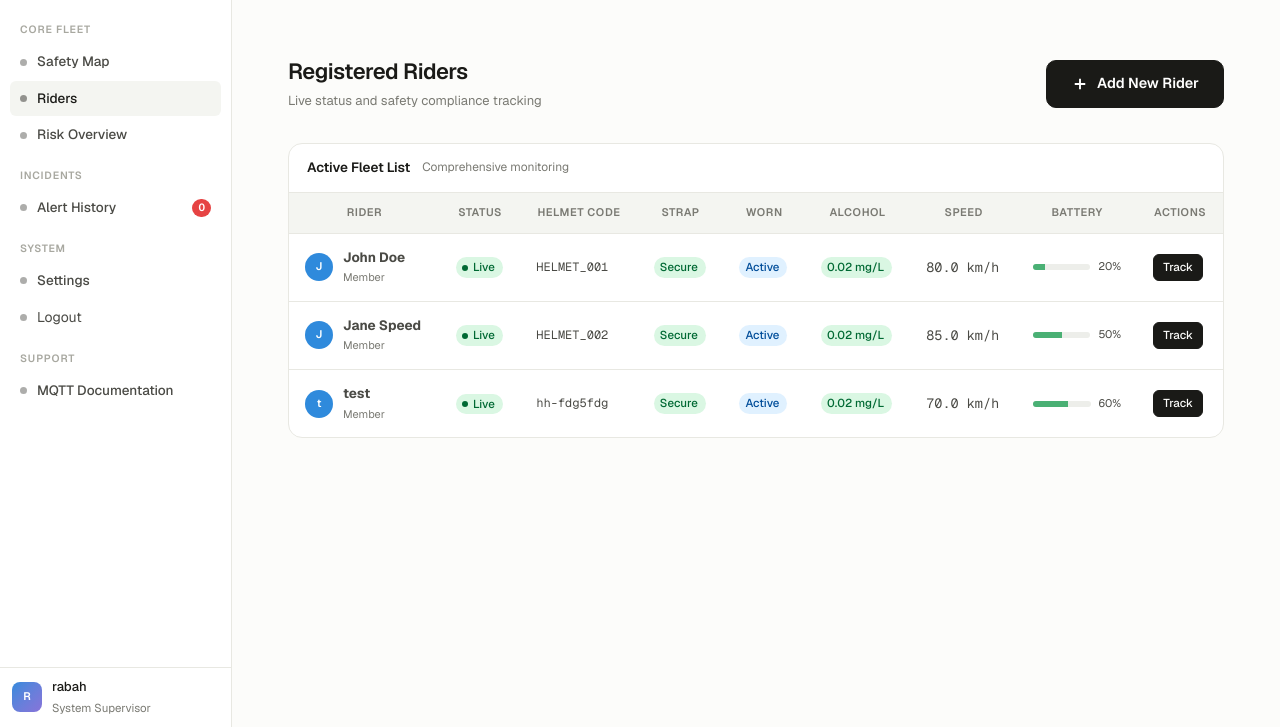
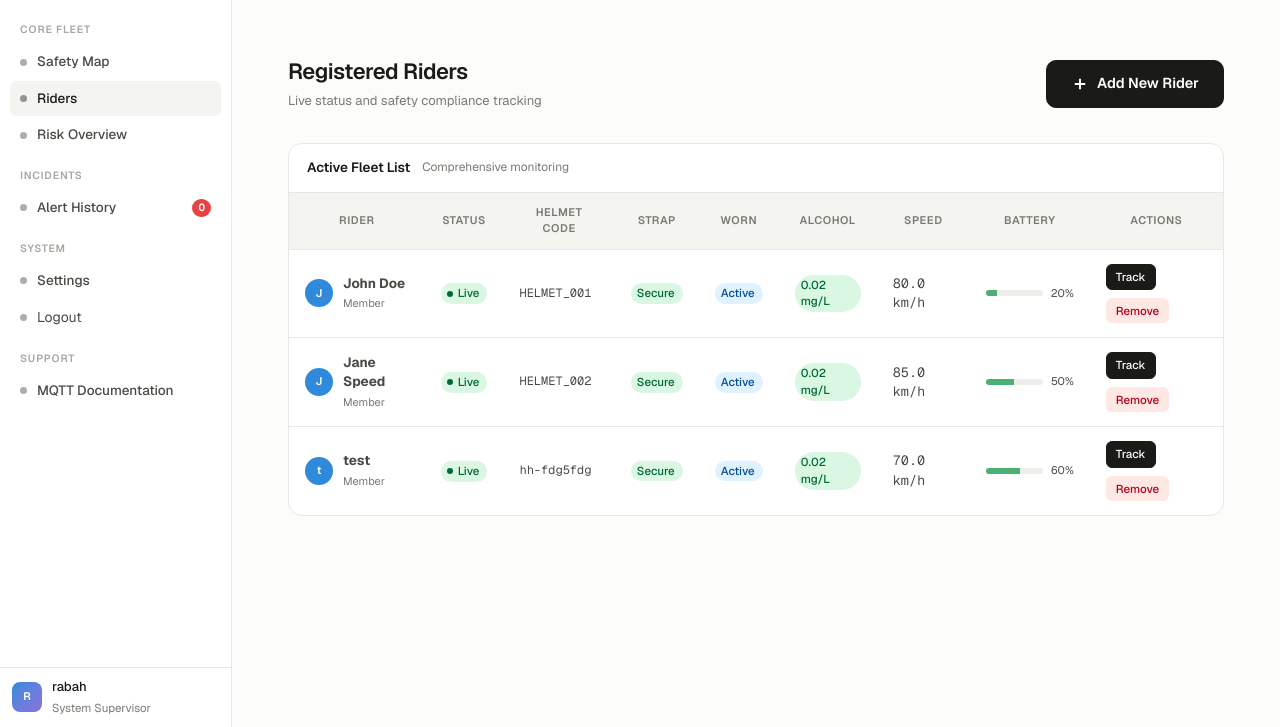
Before and after one commit to ahmedalikhalfaoui6-lgtm/smarthelmet, a Django app: page /riders/ in a window 1280 px wide. Shown: the part 73-800 px from the top of the page. Run offline with Django 5.2, Linux system fonts and the light colour scheme; a user stored in the database is signed in; data comes from the database, SQL or seed files in the repository.

Commit message:
Add rider removal action

```diff
--- a/dashboard/templates/dashboard/riders.html
+++ b/dashboard/templates/dashboard/riders.html
@@ -82,7 +82,13 @@
                             </div>
                         </td>
                         <td>
-                            <a href="{% url 'rider_detail' rider.id %}" class="btn sm primary">Track</a>
+                            <div class="rider-actions">
+                                <a href="{% url 'rider_detail' rider.id %}" class="btn sm primary">Track</a>
+                                <form action="{% url 'delete_rider' rider.id %}" method="post" onsubmit="return confirm('Remove {{ rider.name|escapejs }} from registered riders?');">
+                                    {% csrf_token %}
+                                    <button type="submit" class="btn sm danger">Remove</button>
+                                </form>
+                            </div>
                         </td>
                     </tr>
                     {% empty %}
--- a/dashboard/urls.py
+++ b/dashboard/urls.py
@@ -6,6 +6,7 @@ urlpatterns = [
     path('', views.dashboard, name='dashboard'),
     path('riders/', views.riders_list, name='riders'),
     path('riders/<int:rider_id>/', views.rider_detail, name='rider_detail'),
+    path('riders/<int:rider_id>/delete/', views.delete_rider, name='delete_rider'),
     path('risk-overview/', views.risk_overview, name='risk_overview'),
     path('incidents/', views.incidents_list, name='incidents'),
     path('live-data/', views.live_data, name='live_data'),
--- a/dashboard/views.py
+++ b/dashboard/views.py
@@ -1,6 +1,6 @@
 from datetime import datetime, time, timedelta
 
-from django.shortcuts import render, redirect
+from django.shortcuts import render, redirect, get_object_or_404
 from django.conf import settings
 from django.http import JsonResponse
 from .models import Rider, Helmet, Route, GPSPoint, SystemSettings, Incident, MaintenanceLog
@@ -8,6 +8,7 @@ import json
 from django.db.models import Q
 from django.contrib.auth.decorators import login_required
 from django.utils import timezone
+from django.views.decorators.http import require_POST
 
 def get_dashboard_safety_summary():
     total_helmets = Helmet.objects.count()
@@ -195,10 +196,17 @@ def riders_list(request):
 
 @login_required
 def rider_detail(request, rider_id):
-    from django.shortcuts import get_object_or_404
     rider = get_object_or_404(Rider, id=rider_id)
     routes = Route.objects.filter(rider=rider).order_by('-start_time')
     return render(request, 'dashboard/rider_detail.html', {'rider': rider, 'routes': routes})
+
+
+@login_required
+@require_POST
+def delete_rider(request, rider_id):
+    rider = get_object_or_404(Rider, id=rider_id)
+    rider.delete()
+    return redirect('riders')
 
 def live_data(request):
     rider_id = request.GET.get('rider_id')
--- a/static/dashboard/css/styles.css
+++ b/static/dashboard/css/styles.css
@@ -377,6 +377,8 @@ a { color: inherit; text-decoration: none; }
 .btn.primary { background: var(--ink); color: var(--bg); border-color: var(--ink); }
 .btn.primary:hover { background: #000; }
 .btn.blue { background: var(--blue); color: white; border-color: var(--blue); }
+.btn.danger { background: var(--red-soft); color: var(--red-ink); border-color: transparent; }
+.btn.danger:hover { background: var(--red); color: white; }
 .btn.ghost { background: transparent; border-color: transparent; }
 .btn.ghost:hover { background: var(--section); }
 .btn.sm { padding: 4px 9px; font-size: 11.5px; border-radius: 6px; }
@@ -884,6 +886,15 @@ progress {
   text-align: center;
   color: var(--ink-3);
 }
+.rider-actions {
+  display: flex;
+  align-items: center;
+  flex-wrap: wrap;
+  gap: 8px;
+}
+.rider-actions form {
+  margin: 0;
+}
 
 /* Fleet analytics heatmap */
 .heatmap-toolbar {
```
Also changed, not shown: dashboard/tests.py (+27 -0 lines).
